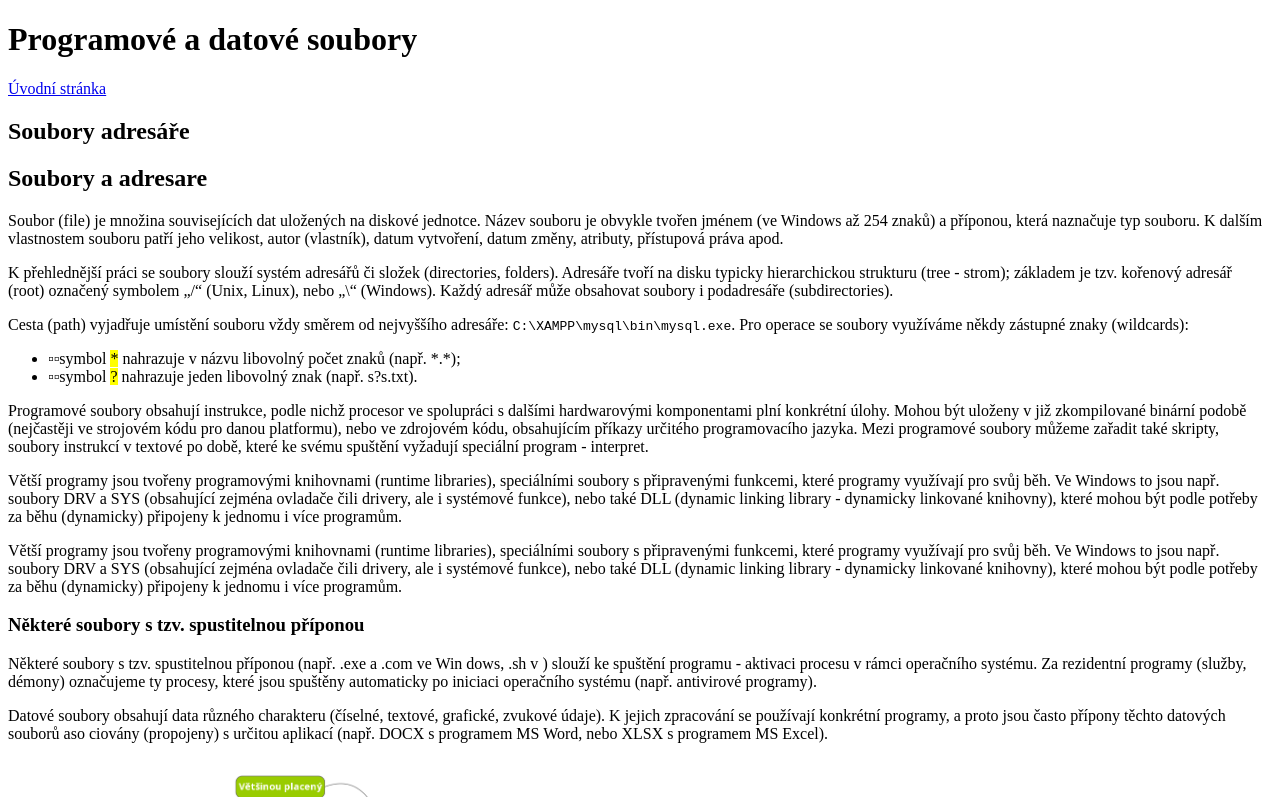
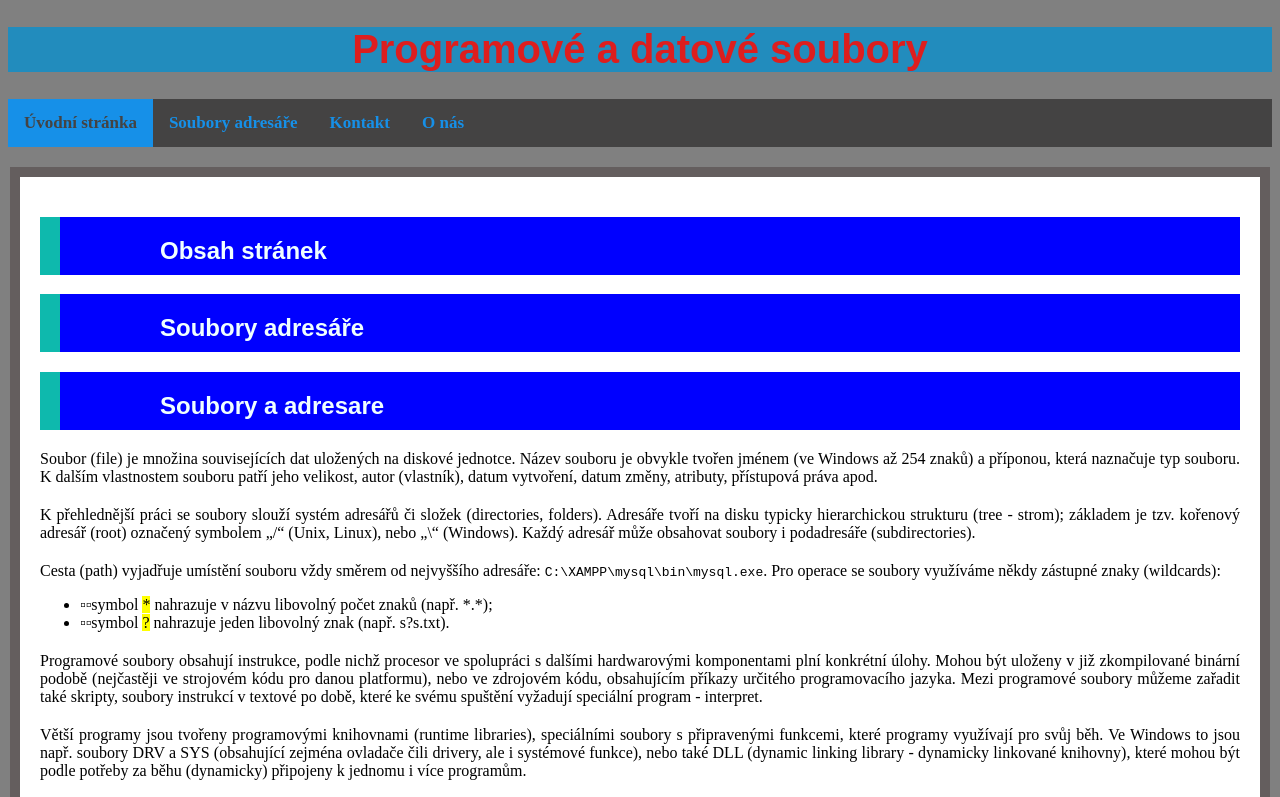
Before and after one commit to it2404/programy-a-data, a plain HTML site: page html/a/index.html in a window 1280 px wide. Shown: the top 797 px of the page. Drawn offline with Linux system fonts and the light colour scheme.

Commit message:
Add files via upload

```diff
--- a/html/a/index.html
+++ b/html/a/index.html
@@ -4,15 +4,28 @@
 <head>
     <meta charset="UTF-8">
     <meta name="viewport" content="width=device-width, initial-scale=1.0">
-    <title>Programové a datové soubory</title>
+    <title id="programove-soubory">Programové a datové soubory</title>
+    <link rel="stylesheet" href="../css/styly.css">
+    <link rel="stylesheet" href="https://cdnjs.cloudflare.com/ajax/libs/font-awesome/4.7.0/css/font-awesome.min.css">
 </head>
 
 <body>
     <header>
-        <h1>Programové a datové soubory</h1>
-        <p><a href="../index.html">Úvodní stránka</a></p>
+        <h1 id="datove-soubory">Programové a datové soubory</h1>
     </header>
+
+    <nav class="topnav">
+        <a class="active" href="../index.html">
+            <i class="fa-solid fa-house"></i> Úvodní stránka
+        </a>
+        <a href="#news">Soubory adresáře</a>
+        <a href="#contact">Kontakt</a>
+        <a href="#about">O nás</a>
+    </nav>
+
     <main>
+        <h2>Obsah stránek</h2>
+
         <h2 id="soubory-a-adresare">Soubory adresáře</h2>
         <h2>Soubory a adresare</h2>
         <p>Soubor (file) je množina souvisejících dat uložených na diskové jednotce. Název souboru je obvykle tvořen
--- /dev/null
+++ b/html/css/styly.css
@@ -0,0 +1,65 @@
+/* Add a black background color to the top navigation */
+.topnav {
+    background-color: #444343;
+    overflow: hidden;
+}
+
+/* Style the links inside the navigation bar */
+.topnav a {
+    float: left;
+    color: #1690e8;
+    text-align: center;
+    padding: 14px 16px;
+    text-decoration: none;
+    font-size: 17px;
+    font-weight: bold;
+}
+
+/* Change the color of links on hover */
+.topnav a:hover {
+    background-color: #1690e8;
+    color: #444343;
+}
+
+/* Add a color to the active/current link */
+.topnav a.active {
+    background-color: #1690e8;
+    color: #444343;
+}
+
+
+
+header {
+    background-color: rgb(34, 140, 189);
+    color: #0a59ede0;
+}
+
+body {
+    background-color: #808080;
+}
+main {
+    background-color: white;
+    max-width: 1200px;
+    margin: 20px auto;
+    padding: 20px;
+    border: 10px solid #4f4848e0;
+
+}
+h1,h2,h3 {
+    font-family: Arial, Helvetica, sans-serif;
+}
+h1 {
+    color: rgb(221, 30, 30);
+    font-size: 250%;
+    text-align: center;
+}
+h2 {
+    background-color: blue;
+    color: azure;
+    padding: 20px 0 10px 100px;
+    border-left: 20px solid rgb(14, 185, 173);
+}
+p {
+    text-align: justify;
+    margin-top: 20px;
+}
--- /dev/null
+++ b/html/css/uvodni.css
@@ -0,0 +1,61 @@
+/* Nastavení těla stránky*/
+
+body {
+    font-family: Arial, Helvetica, sans-serif;
+    background-image: url(../img/background.jpg);
+    background-repeat: no-repeat;
+    background-size: cover;
+}
+
+/* Nastavení záhlavý*/
+
+header {
+    background-color: rgb(12, 215, 208);
+    text-transform: uppercase;
+    text-align: center;
+    padding: 20px;
+    color: white;
+
+}
+
+header h1 {
+    font-size: 3em;
+}
+
+header p {
+    font-size: 2em;
+}
+
+/*Nastavení hlavní části*/
+
+main {
+    width: 1200px;
+    background-color: rgb(16, 158, 234);
+    margin: auto;
+}
+
+/*Nastavení flexboxu*/
+
+.flex-container {
+    display: flex;
+    flex-wrap: wrap;
+
+}
+
+.flex-container div {
+    background-color: aqua;
+    padding: 20px;
+    margin: 20px;
+    flex: 25%;
+}
+
+/*Responsivní design*/
+
+@media screen and (max-width: 1200px) {
+    main {
+        width: 90%;
+    }
+    .flex-container {
+        flex-direction: column;
+    }
+}
```
Also changed, not shown: html/index.html (+5 -4 lines), html/img/background.jpg (added).
